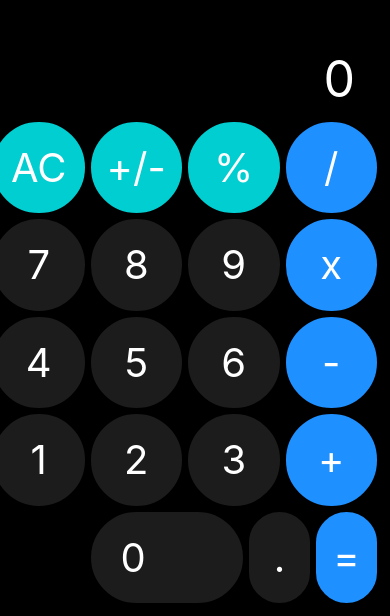
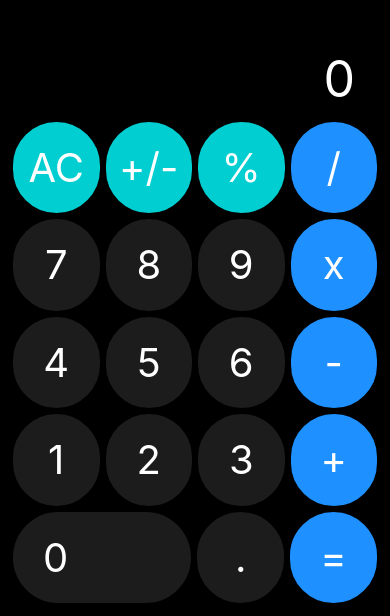
Before and after one commit to sadref/react-native-apps, a React Native app in the folder functional-calculator/: screen / in a window 390 px wide. Shown: the part 228-844 px from the top of the page. Built offline with nearby package versions, Linux system fonts and the light colour scheme.

Commit message:
modAppJs

```diff
--- a/functional-calculator/App.js
+++ b/functional-calculator/App.js
@@ -269,7 +269,7 @@ const styles = StyleSheet.create({
   container: {
     flex: 1,
     justifyContent: 'flex-end',
-    alignItems:'flex-end',
+    //alignItems:'flex-end',
     backgroundColor: 'black',
     padding: 10,
   },
```
